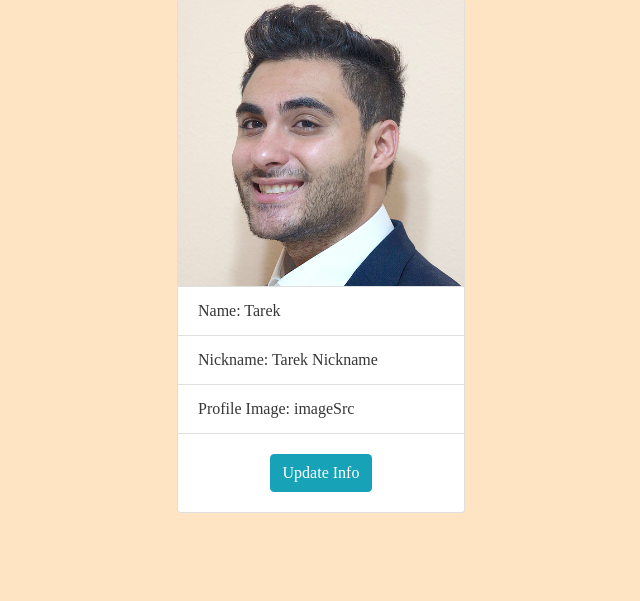
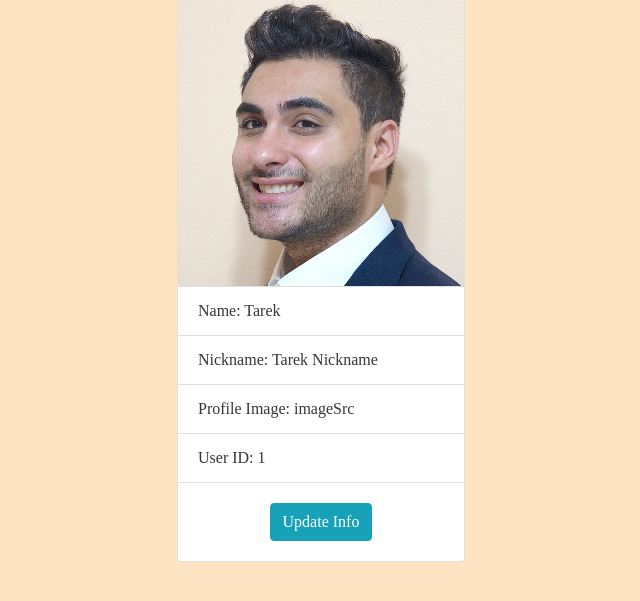
Before and after one commit to tarekel96/Django_Coding_Challenge, a Django app: page /profile/ in a window 1280 px wide. Shown: the part 105-706 px from the top of the page, without its empty margins (319-959 px from the left). Run offline with Django 3.2, Linux system fonts and the light colour scheme; data comes from the database, SQL or seed files in the repository; some web fonts are replaced.

Commit message:
fixed the routing by making it dynamic with parameters from Django server to templates

```diff
--- a/Django_App/challenge/templates/challenge/navbar.html
+++ b/Django_App/challenge/templates/challenge/navbar.html
@@ -1,6 +1,6 @@
 <nav class="navbar navbar-expand-lg navbar-dark bg-info">
         <!-- HOME ICON COMPONENT -->
-        <a class="navbar-brand" href="#">{% include 'challenge/homeIcon.html' %}</a>
+        <a class="navbar-brand" href="/">{% include 'challenge/homeIcon.html' %}</a>
         <button class="navbar-toggler" type="button" data-toggle="collapse" data-target="#navbarText"
                 aria-controls="navbarText" aria-expanded="false" aria-label="Toggle navigation">
                 <span class="navbar-toggler-icon"></span>
@@ -8,8 +8,8 @@
         <div class="collapse navbar-collapse" id="navbarText">
                 <ul class="navbar-nav mr-auto">
                         <li class="nav-item active">
-                                <a id="profile-link" class="nav-link" href="profile">Profile <span
-                                                class="sr-only">(current)</span></a>
+                                <a id="profile-link" class="nav-link" href="{% url 'profile' id=id%}">Profile
+                                        <span class="sr-only">(current)</span></a>
                         </li>
                 </ul>
                 <span class="logout navbar-text">
--- a/Django_App/challenge/templates/challenge/profile.html
+++ b/Django_App/challenge/templates/challenge/profile.html
@@ -13,6 +13,7 @@
                         <li class="list-group-item">Nickname: {{user.nickname}}
                         </li>
                         <li class="list-group-item">Profile Image: {{user.profile_image}}</li>
+                        <li class="list-group-item">User ID: {{id}}</li>
                 </ul>
                 <div class="card-body d-flex justify-content-center align-items-center">
                         <button type="button" class="btn btn-info">Update Info</button>
--- a/Django_App/challenge/urls.py
+++ b/Django_App/challenge/urls.py
@@ -1,8 +1,11 @@
 from django.urls import path
 from .views import home
 from .views import profile
+from . import views
 
 urlpatterns = [
     path('', home),
-    path('profile/', profile)
+    path('<int:id>', home),
+    path('profile/', profile, name="profile"),
+    path('profile/<int:id>/', profile, name="profile")
 ]
--- a/Django_App/challenge/views.py
+++ b/Django_App/challenge/views.py
@@ -5,10 +5,15 @@ from .userController import *
 # Create your views here.
 
 
-def home(request):
-    return render(request, 'challenge/home.html')
+def home(request, id=1):
+    user = user_by_id(id)
+    id = user.id
+    context = {'user': user, "id": id}
+    return render(request, 'challenge/home.html', context)
 
 
-def profile(request):
-    user = first_user()
-    return render(request, 'challenge/profile.html', {'user': user})
+def profile(request, id=1):
+    user = user_by_id(id)
+    id = user.id
+    context = {'user': user, "id": id}
+    return render(request, 'challenge/profile.html', context)
--- a/Django_App/static/js/main.js
+++ b/Django_App/static/js/main.js
@@ -1,9 +1,3 @@
 /* wait for the DOM to load before allowing any JS to work */
 window.onload = () => {
-        /* VARIABLES */
-        const profileLink = document.querySelector("#profile-link");
-        /* EVENT HANDLERS */
-        profileLink.addEventListener("click", () => {
-                profileLink.setAttribute("href", "/profile")
-        })
 }
```
